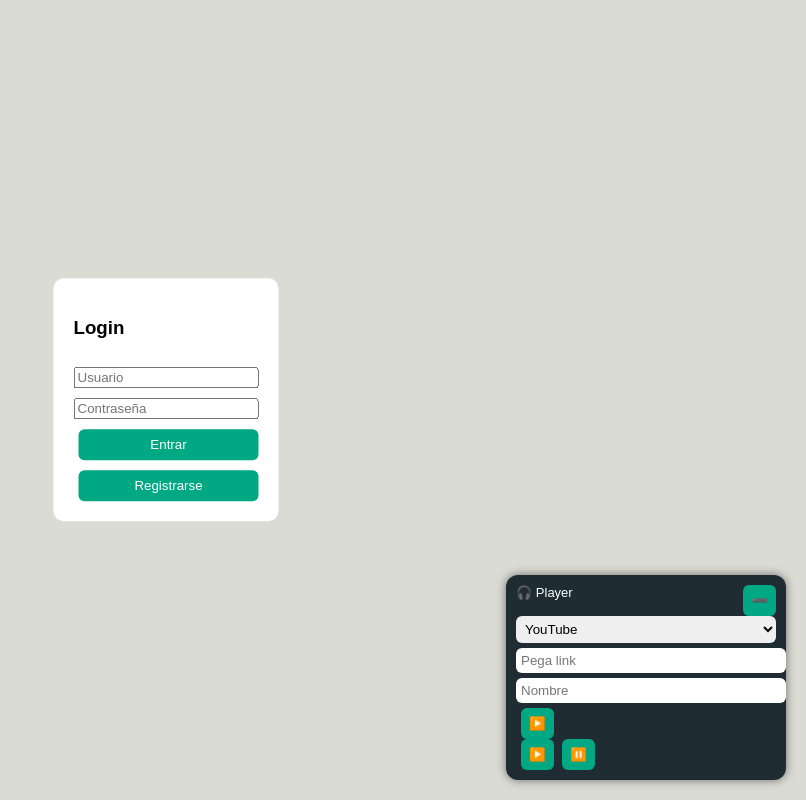
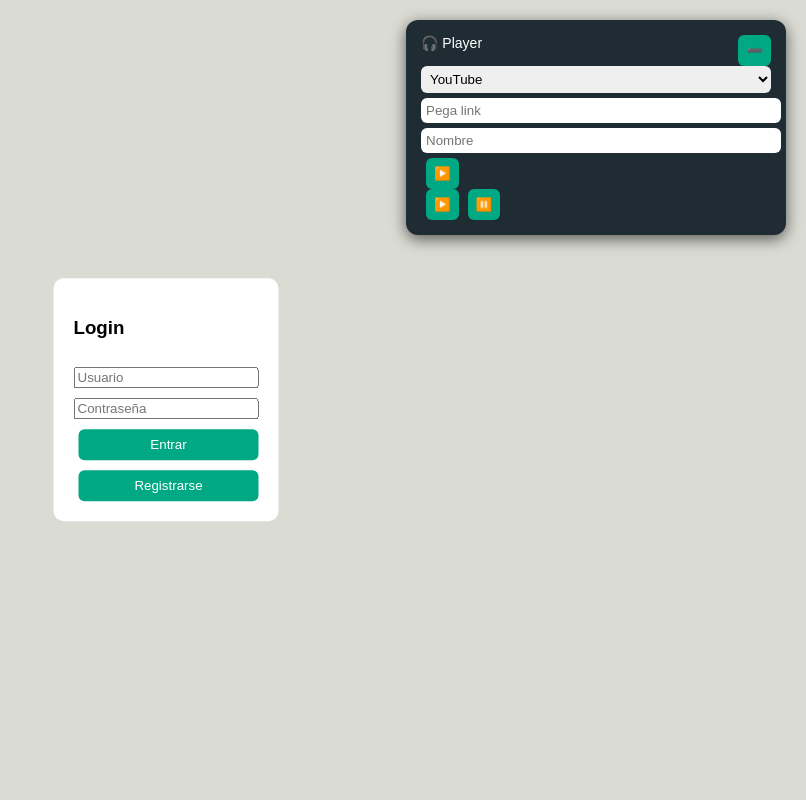
Before and after one commit to jmelos14/chat-Reproductor, a website: page index.html in a window 1280 px wide. Shown: the top 800 px of the page, without its empty margins (474-1280 px from the left). Drawn offline with nearby package versions, Linux system fonts and the light colour scheme; no server answers.

Commit message:
cambios reproductor

```diff
--- a/index.html
+++ b/index.html
@@ -130,27 +130,34 @@ flex-direction:column;
 gap:10px;
 }
 
-#music-player{
+#music-player {
   position: fixed;
-  bottom: 20px;
-  right: 20px;
-  width: 260px;
+  top: 20px;       /* Distancia desde arriba */
+  right: 20px;     /* Distancia desde la derecha */
+  width: 350px;    /* Lo hicimos más grande (antes era 260px) */
   background: #1f2c34;
   color: white;
   border-radius: 12px;
-  padding: 10px;
-  box-shadow: 0 0 10px rgba(0,0,0,0.5);
+  padding: 15px;   /* Más espacio interno */
+  box-shadow: 0 4px 15px rgba(0,0,0,0.6);
   z-index: 9999;
-  font-size: 13px;
+  font-size: 14px;
 
-  max-height: 500px; /* abierto */
+  max-height: 600px; /* Altura máxima cuando está abierto */
   overflow: hidden;
   transition: max-height 0.3s ease;
 }
 
-/* 🔽 estado minimizado */
-#music-player.min{
-  max-height: 40px;
+/* Estado minimizado (por si usas el botón de toggle) */
+#music-player.min {
+  max-height: 45px;
+}
+
+/* Ajuste para que los videos de YouTube también se vean más grandes */
+#player iframe, #player audio {
+  width: 100%;
+  height: 200px; /* Aumentamos la altura del video */
+  margin-top: 10px;
 }
 
 
@@ -161,12 +168,6 @@ gap:10px;
   padding: 5px;
   border-radius: 6px;
   border: none;
-}
-
-#player iframe,
-#player audio{
-  width: 100%;
-  height: 80px;
 }
 
 #mensajes {
```
